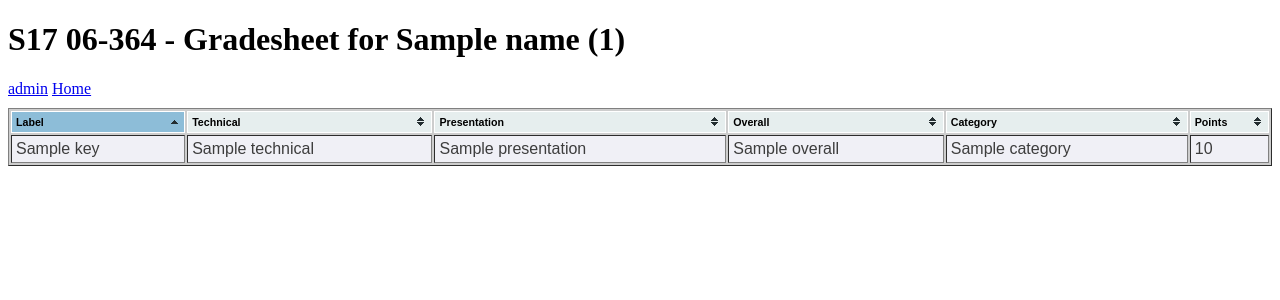
After one commit to jkitchin/s17-06364, a Flask app: template techela/templates/gradebook_one.html in a window 1280 px wide. The commit adds this page. Shown: the top 300 px of the page. Run offline with Flask 2, Linux system fonts and the light colour scheme; the template is opened without the code that fills it: most values are stand-ins (such as "Sample title", 1, 10 or a date in 2020); parts of the project's set-up code (start-up, migrations or seed data) failed here and were passed over.

Commit message:
add gradebook view

```diff
--- a/techela/__init__.py
+++ b/techela/__init__.py
@@ -115,8 +115,10 @@ def hello():
 
         if (d - today).days < 0:
             colors.append('black')
+        elif (d - today).days <= 2:
+            colors.append('red')
         elif (d - today).days <= 7:
-            colors.append('red')
+            colors.append('orange')
         else:
             colors.append('green')
 
@@ -394,12 +396,24 @@ def admin():
                         for assignment in assignments]
     assignment_labels = [os.path.splitext(f)[0] for f in assignment_files]
     duedates = [assignments[f]['duedate'] for f in assignments]
+    graders = [assignments[f]['grader'] for f in assignments]
+
+    statuses = []
+    for label in assignment_labels:
+        f = os.path.join(os.path.expanduser("~/Box Sync/s17-06-364/assignments"), label, "STATUS")
+        if os.path.exists(f):
+            with open(f) as tf:
+                statuses.append(tf.read())
+        else:
+            statuses.append(None)
 
     return render_template('admin.html',
                            NAME=NAME, ANDREWID=ANDREWID,
                            ONLINE=ONLINE,
                            assignments4templates=list(zip(assignment_labels,
-                                                          duedates)))
+                                                          duedates,
+                                                          graders,
+                                                          statuses)))
 
 
 def get_roster():
@@ -501,6 +515,15 @@ def grade_assignment(label):
 
     # Add this function so we can use it in a template
     app.jinja_env.globals.update(exists=os.path.exists)
+
+    status_file = os.path.join(os.path.expanduser("~/Box Sync/s17-06-364/assignments"),
+                               label, "STATUS")
+
+    # if we don't have a status file create one. If we do have one, I don't
+    # think it makes sense to change it.
+    if not os.path.exists(status_file):
+        with open(status_file, 'w') as f:
+            f.write('Collected')
 
     return render_template('grade-assignment.html',
                            label=label,
@@ -627,4 +650,68 @@ def return_all(label):
         return_one(andrewid, label)
         time.sleep(1)
 
+    status_file = os.path.join(os.path.expanduser("~/Box Sync/s17-06-364/assignments"),
+                               label, "STATUS")
+
+    # if we don't have a status file create one. If we do have one, I don't
+    # think it makes sense to change it.
+    if not os.path.exists(status_file):
+        with open(status_file, 'w') as f:
+            f.write('Returned')
+
     return redirect(url_for('grade_assignment', label=label))
+
+
+@app.route('/gradebook_one/<andrewid>')
+def gradebook_one(andrewid):
+    'Gather grades for andrewid.'
+
+    with open('{}/s17-06364.json'.format(COURSEDIR)) as f:
+        data = json.loads(f.read())
+
+    # Next get assignments. These are in assignments/label.ipynb For students I
+    # construct assignments/andrewid-label.ipynb to check if they have local
+    # versions.
+    assignments = data['assignments']
+
+    assignment_files = [os.path.split(assignment)[-1]
+                        for assignment in assignments]
+    assignment_labels = [os.path.splitext(f)[0] for f in assignment_files]
+
+    assignment_dir = os.path.expanduser('~/Box Sync/s17-06-364/assignments')
+
+    grades = {}
+
+    for label in assignment_labels:
+        sfile = '{assignment_dir}/{label}/{andrewid}-{label}.ipynb'.format(**locals())
+
+        # Start with this default.
+        grades[label] = {'label': label,
+                         'technical': None,
+                         'presentation': None,
+                         'overall': None,
+                         'category': None,
+                         'points': None}
+
+        if os.path.exists(sfile):
+            with open(sfile) as f:
+                j = json.loads(f.read())
+                if j['metadata'].get('grade', None):
+                    grades[label] = {'andrewid': andrewid,
+                                     'technical': j['metadata']['grade']['technical'],
+                                     'presentation': j['metadata']['grade']['presentation'],
+                                     'overall': j['metadata']['grade']['overall'],
+                                     'category': j['metadata']['org']['CATEGORY'],
+                                     'points': j['metadata']['org']['POINTS']}
+
+    roster = get_roster()
+    for d in roster:
+        if andrewid == d['Andrew ID']:
+            name = '{} {}'.format(d['Preferred/First Name'],
+                                  d['Last Name'])
+            break
+
+    return render_template('gradebook_one.html',
+                           name=name,
+                           andrewid=andrewid,
+                           grades=grades)
--- a/techela/templates/grade-assignment.html
+++ b/techela/templates/grade-assignment.html
@@ -17,7 +17,8 @@
 
 </head>
 
-<h1>S17 06-364 - Gradesheet for {{ label }} <a href="/admin">admin</a></h1>
+<h1>S17 06-364 - Gradesheet for {{ label }}</h1>
+<a href="/admin">admin</a> <a href="/">Home</a>
 
 <a href="/return-all/{{ label }}">Return all assignments.</a>
 <br><br>
--- /dev/null
+++ b/techela/templates/gradebook_one.html
@@ -0,0 +1,44 @@
+<!doctype html>
+<title>S17 06-364 - Techela in a flask Gradebook</title>
+<head>
+<script type="text/javascript" src="{{url_for('static', filename='jquery-latest.js')}}/"></script>
+<script type="text/javascript" src="{{url_for('static', filename='jquery.tablesorter.js')}}"></script>
+
+<script>
+  $(document).ready(function()
+    {
+        $("#gradesheet").tablesorter({widgets:['zebra'], sortList:[[0, 0]]});
+    }
+  );
+</script>
+
+<link rel="stylesheet" href="{{url_for('static', filename='themes/blue/style.css')}}" type="text/css" media="print, projection, screen" />
+
+
+</head>
+
+<h1>S17 06-364 - Gradesheet for {{name}} ({{andrewid}})</h1>
+<a href="/admin">admin</a> <a href="/">Home</a>
+
+<table id="gradesheet" border="1" class=tablesorter>
+  <thead>
+    <th>Label</th>
+    <th>Technical</th>
+    <th>Presentation</th>
+    <th>Overall</th>
+    <th>Category</th>
+    <th>Points</th>
+  </thead>
+  <tbody>
+  {% for key in grades %}
+  <tr>
+    <td>{{key}}</td>
+    <td>{{grades[key]['technical']}}</td>
+    <td>{{grades[key]['presentation']}}</td>
+    <td>{{grades[key]['overall']}}</td>
+    <td>{{grades[key]['category']}}</td>
+    <td>{{grades[key]['points']}}</td>
+    </tr>
+  {% endfor %}
+  </tbody>
+</table>
```
Also changed, not shown: s17-06364.json (+32 -32 lines), techela/templates/admin.html (+32 -4 lines).
